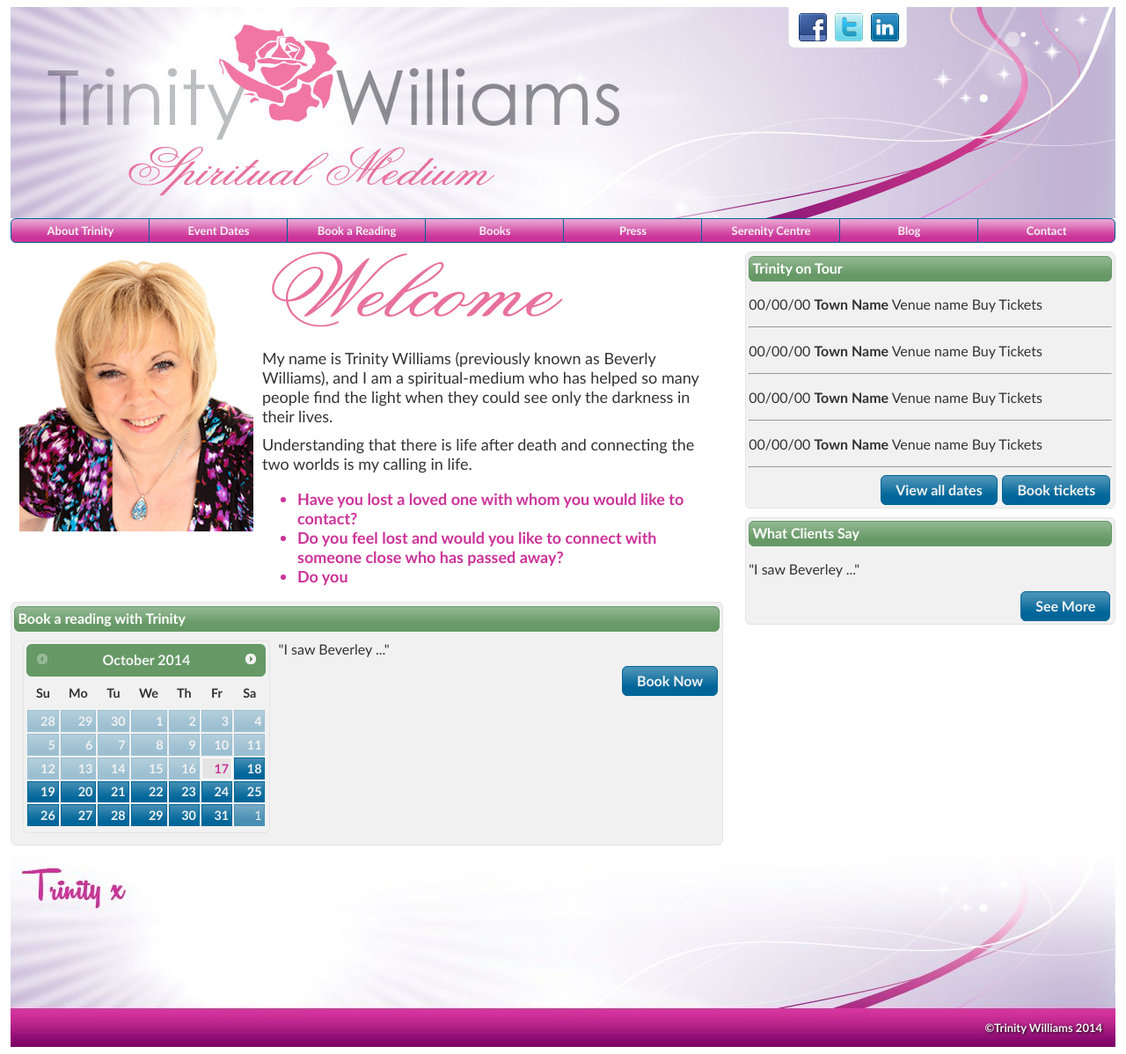
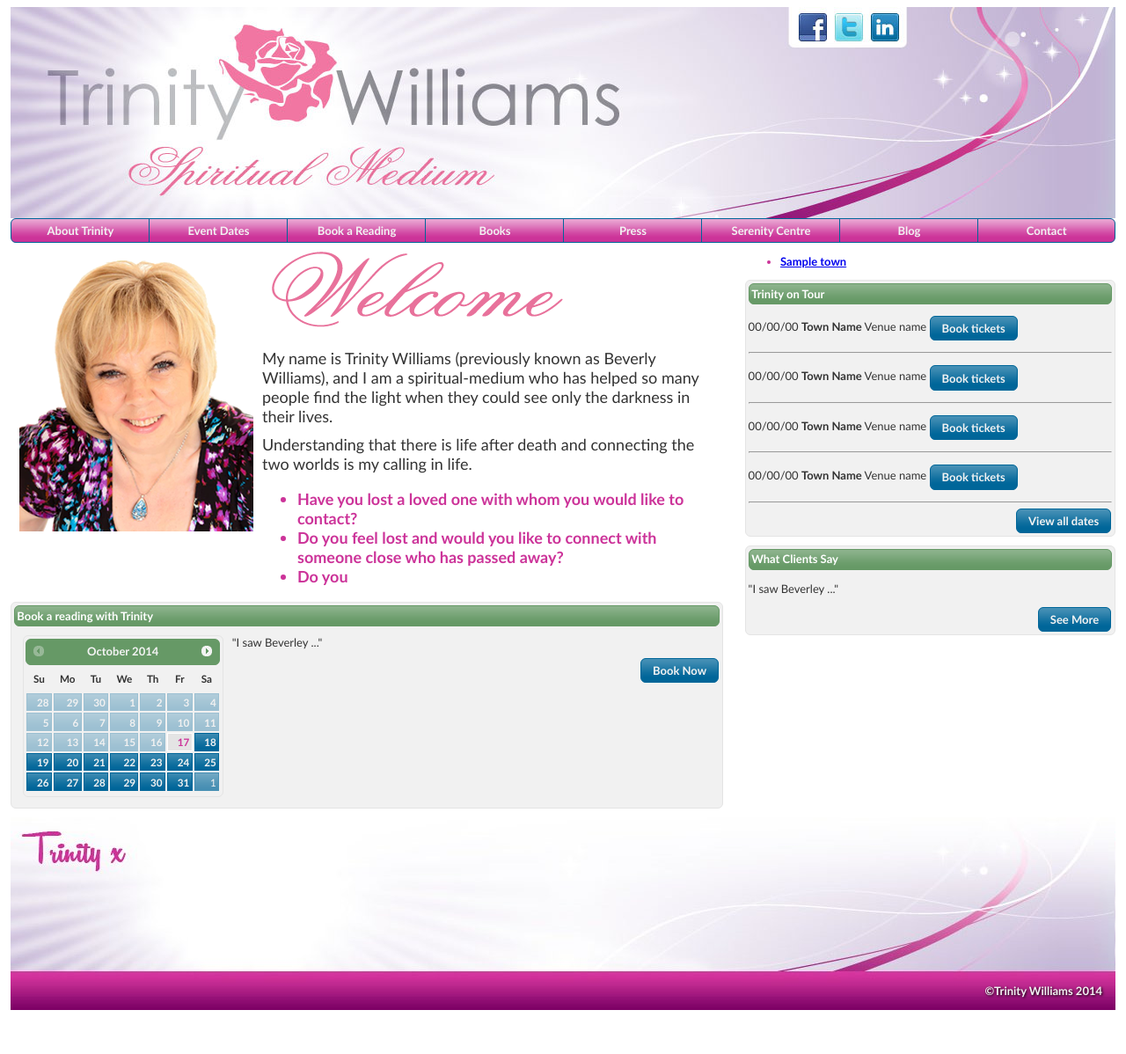
Before and after one commit to cs98jrb/Trinity, a Django app: template mysite/mysite/templates/mysite/base.html in a window 1280 px wide. Shown: the whole page at 88% size. After the commit the page ends 1148 px from the top, so only its background shows below. Run offline with Django 3.2, Linux system fonts and the light colour scheme; the template is opened without the code that fills it: most values are stand-ins (such as "Sample title", 1, 10 or a date in 2020); parts of the project's set-up code (start-up, migrations or seed data) failed here and were passed over.

Commit message:
Template layout

```diff
--- a/mysite/mysite/templates/mysite/base.html
+++ b/mysite/mysite/templates/mysite/base.html
@@ -26,14 +26,12 @@
 <body>
     <div id="page_wrap">
     <div id="top">
-        {% block topbar %}
         <img src="{% static "mysite/images/trinity_header.jpg" %}" alt="Trinity Williams" usemap="#social_media"/>
           <map name="social_media">
             <area shape="rect" coords="894,5,930,41" alt="Facebook" href="http:\\www.facebook.com">
             <area shape="rect" coords="935,5,971,41" alt="Twitter" href="http:\\twitter.com">
             <area shape="rect" coords="976,5,1012,41" alt="Linkedin" href="http:\\linkedin.com">
           </map>
-        {% endblock %}
     </div>
 
     <div id="menu" class="menu">
@@ -49,10 +47,11 @@
         </ul>
     </div>
         <div class="error">
-            {% block menubar %}
+            {% block errors %}
             {% endblock %}
         </div>
     <div id="content">
+        {% block content %}
         <img class="text_wrap" src="{% static "mysite/images/trinity.png" %}" alt="Trinity Williams"/>
         <img src="{% static "mysite/images/welcome.png" %}" alt="Trinity Williams"/>
         <p>My name is Trinity Williams (previously known as Beverly Williams), and I am a spiritual-medium who has helped so many people find the light when they could see only the darkness in their lives.</p>
@@ -78,25 +77,33 @@
             </div>
             <div style="clear: both"></div>
         </div>
-
+        {% endblock %}
     </div>
 
     <div id="sidebar">
         {% block sidebar %}
+        {% if events_list %}
+            <ul>
+            {% for event in events_list %}
+                <li><a href="/event/{{ event.id }}/">{{ event.town }}</a></li>
+            {% endfor %}
+            </ul>
+        {% else %}
+            <p>No polls are available.</p>
+        {% endif %}
         <div class="inf_box ui-tabs ui-widget ui-widget-content ui-corner-all">
             <h3 class="ui-state-active ui-helper-reset ui-helper-clearfix ui-widget-header ui-corner-all ui-tabs">Trinity on Tour</h3>
             <div>
-                <p>00/00/00 <strong>Town Name</strong> Venue name <a>Buy Tickets</a></p>
+                <p>00/00/00 <strong>Town Name</strong> Venue name <a class="button">Book tickets</a></p>
                 <hr/>
-                <p>00/00/00 <strong>Town Name</strong> Venue name <a>Buy Tickets</a></p>
+                <p>00/00/00 <strong>Town Name</strong> Venue name <a class="button">Book tickets</a></p>
                 <hr/>
-                <p>00/00/00 <strong>Town Name</strong> Venue name <a>Buy Tickets</a></p>
+                <p>00/00/00 <strong>Town Name</strong> Venue name <a class="button">Book tickets</a></p>
                 <hr/>
-                <p>00/00/00 <strong>Town Name</strong> Venue name <a>Buy Tickets</a></p>
+                <p>00/00/00 <strong>Town Name</strong> Venue name <a class="button">Book tickets</a></p>
                 <hr/>
                 <div class="allign_left">
                     <a class="button">View all dates</a>
-                    <a class="button">Book tickets</a>
                 </div>
             </div>
         </div>
--- a/mysite/mysite/urls.py
+++ b/mysite/mysite/urls.py
@@ -2,12 +2,14 @@ from django.conf import settings
 from django.conf.urls import patterns, include, url
 
 from django.contrib import admin
+from mysite import views
 admin.autodiscover()
 
 urlpatterns = patterns('',
     # Examples:
     # url(r'^$', 'mysite.views.home', name='home'),
     # url(r'^blog/', include('blog.urls')),
+    url(r'^$', views.index, name='index'),
     url(r'^media/(?P<path>.*)$', 'django.views.static.serve', {'document_root': settings.MEDIA_ROOT}),
     url(r'^daguerre/', include('daguerre.urls')),
     url(r'^polls/', include('polls.urls')),
--- /dev/null
+++ b/mysite/mysite/views.py
@@ -0,0 +1,5 @@
+from django.shortcuts import render
+
+def index(request):
+    context = {'x': 'test'}
+    return render(request, 'mysite/base.html', context)
--- a/mysite/static/mysite/mysite.css
+++ b/mysite/static/mysite/mysite.css
@@ -71,7 +71,7 @@ body{
 }
 
 .inf_box{
-    font-size: medium;
+    font-size: small;
     clear: both;
     margin: 10px auto;
 }
```
